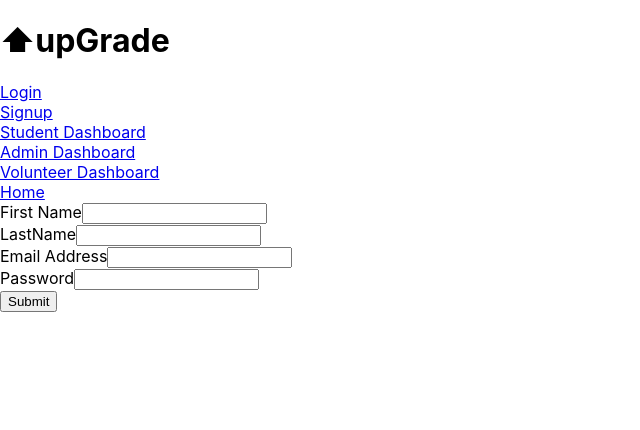
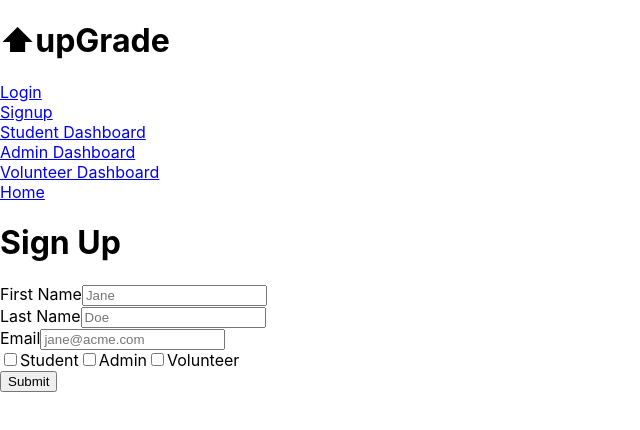
Before and after one commit to Build-Week-September-Part-Time/Front-End, a React (Create React App) app: page /signup in a window 1280 px wide. Shown: the top 430 px of the page, without its empty margins (0-640 px from the left). Built offline with nearby package versions, Linux system fonts and the light colour scheme.

Commit message:
form logic working

```diff
--- a/package.json
+++ b/package.json
@@ -6,11 +6,13 @@
     "@testing-library/jest-dom": "^4.2.4",
     "@testing-library/react": "^9.5.0",
     "@testing-library/user-event": "^7.2.1",
+    "axios": "^0.20.0",
     "formik": "^2.1.5",
     "react": "^16.13.1",
     "react-dom": "^16.13.1",
     "react-router-dom": "^5.2.0",
     "react-scripts": "3.4.3",
+    "styled-components": "^5.2.0",
     "yup": "^0.29.3"
   },
   "scripts": {
--- a/src/components/FormTypes/volunteer.js
+++ b/src/components/FormTypes/volunteer.js
@@ -3,7 +3,8 @@ import React from 'react'
 function Volunteer() {
     return (
         <div>
-
+            <h1>Pick your state</h1>
+            <h1>Pick your Subject area </h1>
         </div>
     )
 }
--- a/src/components/LogIn.js
+++ b/src/components/LogIn.js
@@ -10,7 +10,6 @@ const Login = () => {
     },
     validationSchema: Yup.object({
       password: Yup.string()
-
         .required('Required'),
       email: Yup.string()
         .email('Invalid email address')
--- a/src/components/SignUp.js
+++ b/src/components/SignUp.js
@@ -1,75 +1,88 @@
-import React, {useState} from 'react';
-import { Formik, Field, Form, ErrorMessage, useFormik } from 'formik';
-import * as Yup from 'yup';
+import React from "react";
+import ReactDOM from "react-dom";
+import { Formik, Field, Form } from "formik";
+import Volunteer from './FormTypes/volunteer'
 
-const SignupForm = () => {
-const [formType, setFormType] = useState({
+const sleep = ms => new Promise(r => setTimeout(r, ms));
 
-})
-  const formik = useFormik({
-    initialValues: {
+const determineForm = (values) => {
+   if(values.checked[0] === 'Student'){
+     console.log('student')
+     return <h1>Student</h1>
+   }else if (values.checked[0] === 'Admin'){
+     console.log('Admin')
+     return <h1>Admin</h1>
+   }else if(values.checked[0] === 'Volunteer'){
+     return <Volunteer />
+   }
+}
+
+const SignUp = () => (
+  <div>
+    <h1>Sign Up</h1>
+    <Formik
+      initialValues={{
         firstName: '',
         lastName: '',
         email: '',
-        teacherCheck: false,
-        studentCheck: false,
-        adminCheck: false
-    },
-    validationSchema: Yup.object({
-      firstName: Yup.string()
-        .required('Required'),
-        lastName: Yup.string()
-        .required('Required'),
-      email: Yup.string()
-        .email('Invalid email address')
-        .required('Required'),
-     teacherCheck: Yup.bool(),
-     studentCheck: Yup.bool(),
-     adminCheck: Yup.bool()
+        toggle: false,
+        checked: []
+      }}
+      onSubmit={async values => {
+        await sleep(500);
+        alert(JSON.stringify(values, null, 2));
+      }}
+    >
+      {({ values }) => (
+        <Form>
 
-    }),
-    onSubmit: values => {
-      alert(JSON.stringify(values, null, 2));
-    },
-  });
-  return (
-    <form onSubmit={formik.handleSubmit}>
-        <div>
-         <label htmlFor="firstName">First Name</label>
-      <input id="firstName" type="text" {...formik.getFieldProps('firstName')} />
-      {formik.touched.firstName && formik.errors.firstName ? (
-        <div>{formik.errors.firstName}</div>
-      ) : null}
-      </div>
-      <div>
-         <label htmlFor="lastName">LastName</label>
-      <input id="firstName" type="text" {...formik.getFieldProps('LastName')} />
-      {formik.touched.lastName && formik.errors.lastName ? (
-        <div>{formik.errors.lastName}</div>
-      ) : null}
-      </div>
-
-      <label htmlFor="email">Email Address</label>
-      <input id="email" type="email" {...formik.getFieldProps('email')} />
-      {formik.touched.email && formik.errors.email ? (
-        <div>{formik.errors.email}</div>
-      ) : null}
-<div>
-<label htmlFor="password">Password</label>
-      <input id="password" type="text" {...formik.getFieldProps('password')} />
-      {formik.touched.password && formik.errors.password ? (
-        <div>{formik.errors.password}</div>
-      ) : null}
-      </div>
+      <label htmlFor="firstName">First Name</label>
+        <Field id="firstName" name="firstName" placeholder="Jane" />
+        <div></div>
+        <label htmlFor="lastName">Last Name</label>
+        <Field id="lastName" name="lastName" placeholder="Doe" />
+        <div></div>
+        <label htmlFor="email">Email</label>
+        <Field
+          id="email"
+          name="email"
+          placeholder="jane@acme.com"
+          type="email"
+        />
+     <div></div>
 
 
 
+          <div role="group" aria-labelledby="checkbox-group">
+            <label>
+              <Field type="checkbox" name="checked" value="Student" />
+              Student
+            </label>
+            <label>
+              <Field type="checkbox" name="checked" value="Admin" />
+              Admin
+            </label>
+            <label>
+              <Field type="checkbox" name="checked" value="Volunteer" />
+              Volunteer
+            </label>
+          </div>
+
+
+          {determineForm(values)}
+
+          <button type="submit">Submit</button>
+
+
+        </Form>
+      )}
+
+
+    </Formik>
 
 
 
-      <button type="submit">Submit</button>
-    </form>
-  );
-};
+  </div>
+);
 
-export default SignupForm
+export default SignUp
```
Also changed, not shown: 1 other file (tests, documents, lock files or other folders).
